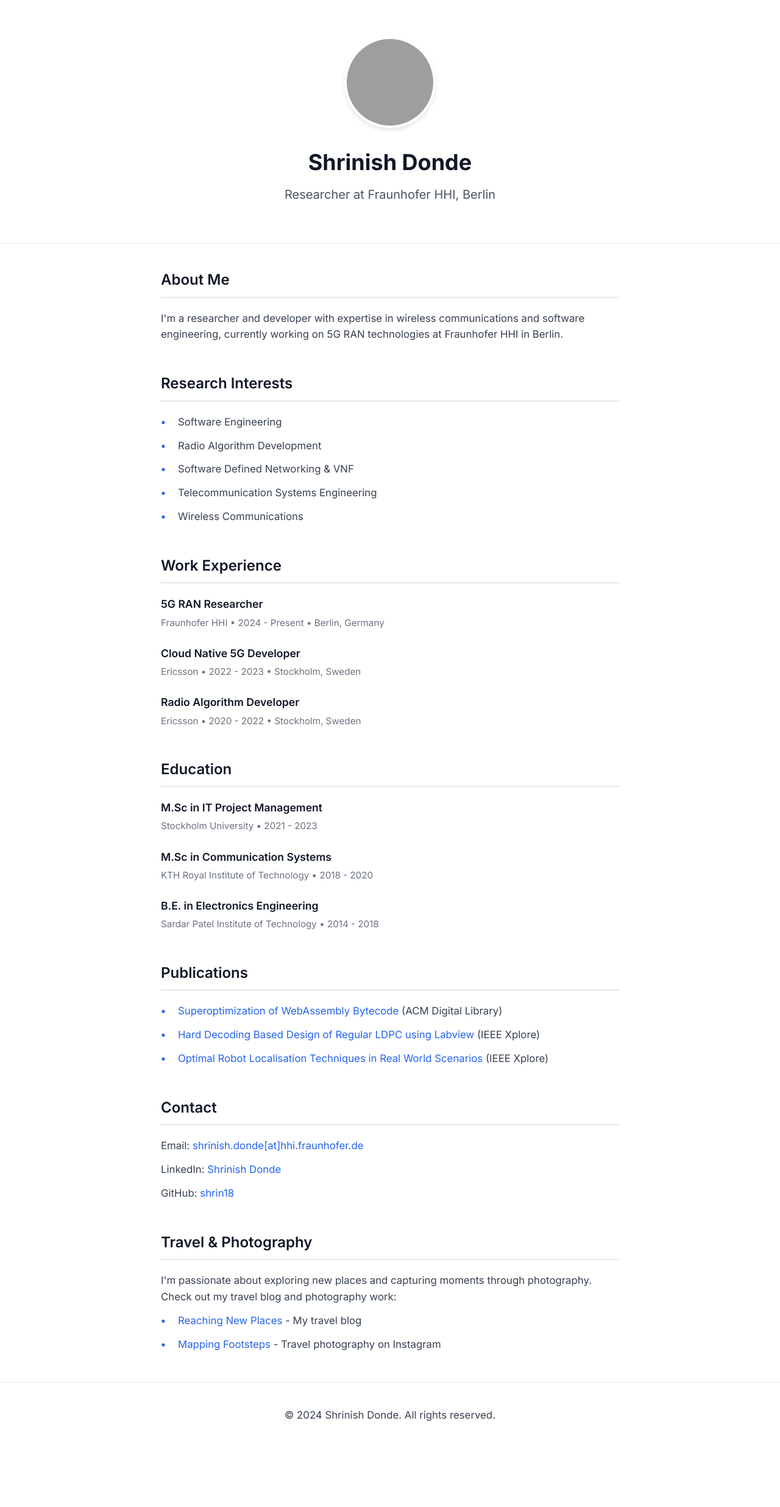
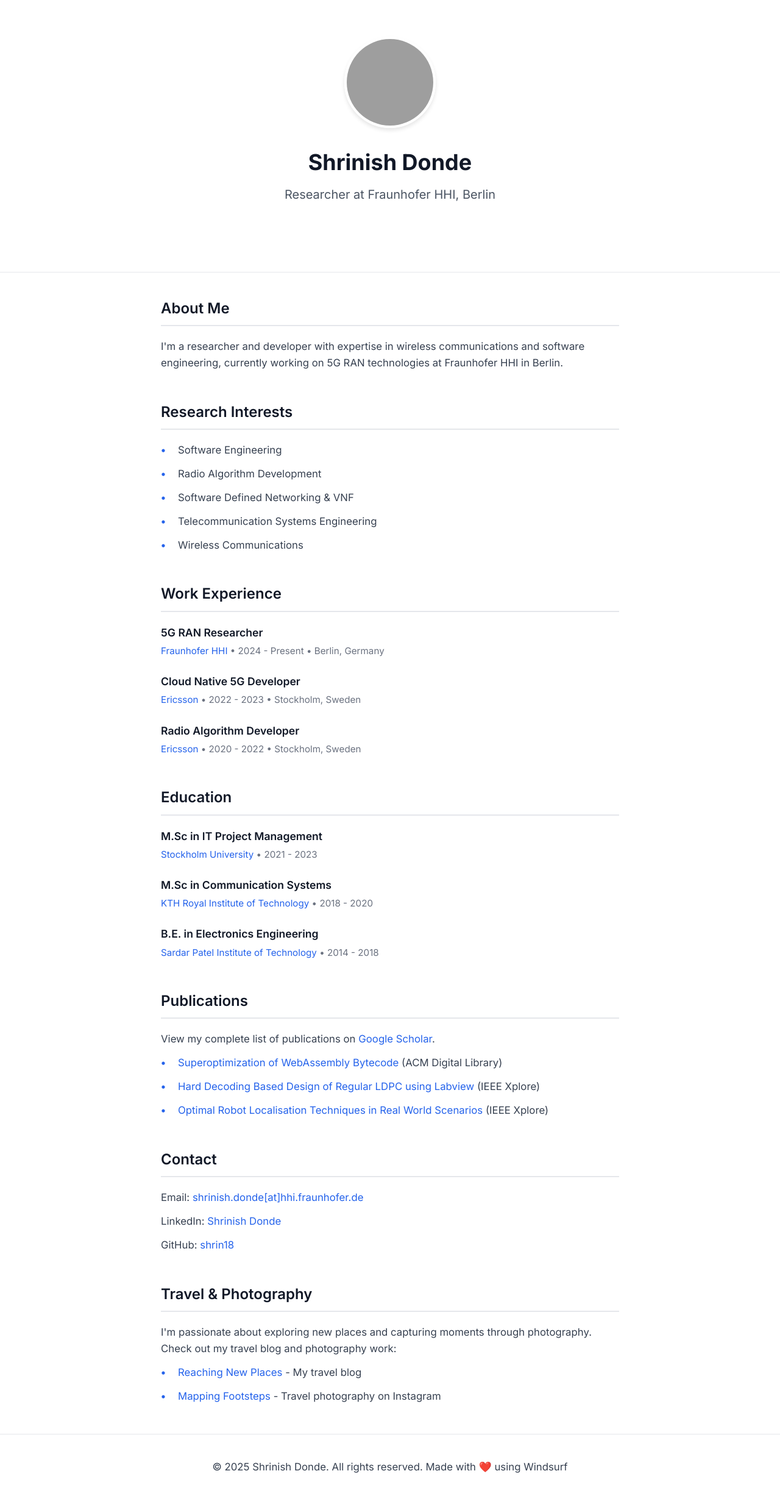
Before and after one commit to shrin18/shrin18.github.io, a Jekyll site: the page index.html, which Jekyll copies as it is, in a window 1280 px wide. Shown: the whole page at 61% size. Built offline with Jekyll 4.4.1, drawn with Linux system fonts in a browser that asks for light colours; before the commit the page ends 2386 px from its top, so only the background shows below that; grey boxes are pictures that could not be loaded.

Commit message:
Update index.html

```diff
--- a/index.html
+++ b/index.html
@@ -64,6 +64,29 @@
             font-size: 1.25rem;
             color: #4b5563;
             margin-bottom: 24px;
+        }
+
+        .main-nav {
+            margin-top: 30px;
+            display: flex;
+            flex-wrap: wrap;
+            justify-content: center;
+            gap: 15px;
+        }
+
+        .main-nav a {
+            color: white;
+            text-decoration: none;
+            padding: 8px 15px;
+            border-radius: 20px;
+            background-color: rgba(255, 255, 255, 0.1);
+            transition: all 0.3s ease;
+            font-size: 0.95rem;
+        }
+
+        .main-nav a:hover {
+            background-color: rgba(255, 255, 255, 0.2);
+            text-decoration: none;
         }
 
         section {
@@ -162,17 +185,26 @@
         <div class="container">
             <img src="images/shrinish.jpg" alt="Shrinish Donde" class="profile-image">
             <h1>Shrinish Donde</h1>
-            <p class="subtitle">Researcher at Fraunhofer HHI, Berlin</p>
+            <p class="subtitle">Researcher at <a href="https://www.hhi.fraunhofer.de/" target="_blank" style="color: inherit; text-decoration: none;">Fraunhofer HHI</a>, Berlin</p>
+
+            <nav class="main-nav">
+                <a href="#about">About</a>
+                <a href="#research">Research</a>
+                <a href="#experience">Experience</a>
+                <a href="#education">Education</a>
+                <a href="#publications">Publications</a>
+                <a href="#contact">Contact</a>
+            </nav>
         </div>
     </header>
 
     <main class="container">
-        <section>
+        <section id="about">
             <h2>About Me</h2>
             <p>I'm a researcher and developer with expertise in wireless communications and software engineering, currently working on 5G RAN technologies at Fraunhofer HHI in Berlin.</p>
         </section>
 
-        <section>
+        <section id="research">
             <h2>Research Interests</h2>
             <ul>
                 <li>Software Engineering</li>
@@ -183,40 +215,41 @@
             </ul>
         </section>
 
-        <section>
+        <section id="experience">
             <h2>Work Experience</h2>
             <div class="experience-item">
                 <h3>5G RAN Researcher</h3>
-                <div class="meta">Fraunhofer HHI • 2024 - Present • Berlin, Germany</div>
+                <div class="meta"><a href="https://www.hhi.fraunhofer.de/" target="_blank">Fraunhofer HHI</a> • 2024 - Present • Berlin, Germany</div>
             </div>
             <div class="experience-item">
                 <h3>Cloud Native 5G Developer</h3>
-                <div class="meta">Ericsson • 2022 - 2023 • Stockholm, Sweden</div>
+                <div class="meta"><a href="https://www.ericsson.com/" target="_blank">Ericsson</a> • 2022 - 2023 • Stockholm, Sweden</div>
             </div>
             <div class="experience-item">
                 <h3>Radio Algorithm Developer</h3>
-                <div class="meta">Ericsson • 2020 - 2022 • Stockholm, Sweden</div>
+                <div class="meta"><a href="https://www.ericsson.com/" target="_blank">Ericsson</a> • 2020 - 2022 • Stockholm, Sweden</div>
             </div>
         </section>
 
-        <section>
+        <section id="education">
             <h2>Education</h2>
             <div class="experience-item">
                 <h3>M.Sc in IT Project Management</h3>
-                <div class="meta">Stockholm University • 2021 - 2023</div>
+                <div class="meta"><a href="https://www.su.se/" target="_blank">Stockholm University</a> • 2021 - 2023</div>
             </div>
             <div class="experience-item">
                 <h3>M.Sc in Communication Systems</h3>
-                <div class="meta">KTH Royal Institute of Technology • 2018 - 2020</div>
+                <div class="meta"><a href="https://www.kth.se/en" target="_blank">KTH Royal Institute of Technology</a> • 2018 - 2020</div>
             </div>
             <div class="experience-item">
                 <h3>B.E. in Electronics Engineering</h3>
-                <div class="meta">Sardar Patel Institute of Technology • 2014 - 2018</div>
+                <div class="meta"><a href="https://www.spit.ac.in/" target="_blank">Sardar Patel Institute of Technology</a> • 2014 - 2018</div>
             </div>
         </section>
 
-        <section>
+        <section id="publications">
             <h2>Publications</h2>
+            <p>View my complete list of publications on <a href="https://scholar.google.com/citations?hl=en&user=659bzegAAAAJ" target="_blank">Google Scholar</a>.</p>
             <ul>
                 <li><a href="https://dl.acm.org/doi/10.1145/3397537.3397567" target="_blank">Superoptimization of WebAssembly Bytecode</a> (ACM Digital Library)</li>
                 <li><a href="https://ieeexplore.ieee.org/document/8550941" target="_blank">Hard Decoding Based Design of Regular LDPC using Labview</a> (IEEE Xplore)</li>
@@ -225,7 +258,7 @@
         </section>
 
         <section>
-            <h2>Contact</h2>
+            <h2 id="contact">Contact</h2>
             <p>Email: <a href="mailto:shrinish.donde@hhi.fraunhofer.de">shrinish.donde[at]hhi.fraunhofer.de</a></p>
             <p>LinkedIn: <a href="https://www.linkedin.com/in/shrinish-donde/" target="_blank">Shrinish Donde</a></p>
             <p>GitHub: <a href="https://www.github.com/shrin18" target="_blank">shrin18</a></p>
@@ -243,7 +276,7 @@
 
     <footer>
         <div class="container">
-            <p>© 2024 Shrinish Donde. All rights reserved.</p>
+            <p>© 2025 Shrinish Donde. All rights reserved. Made with ❤️ using <a href="https://windsurf.com" target="_blank" style="color: inherit;">Windsurf</a></p>
         </div>
     </footer>
 </body>
```
